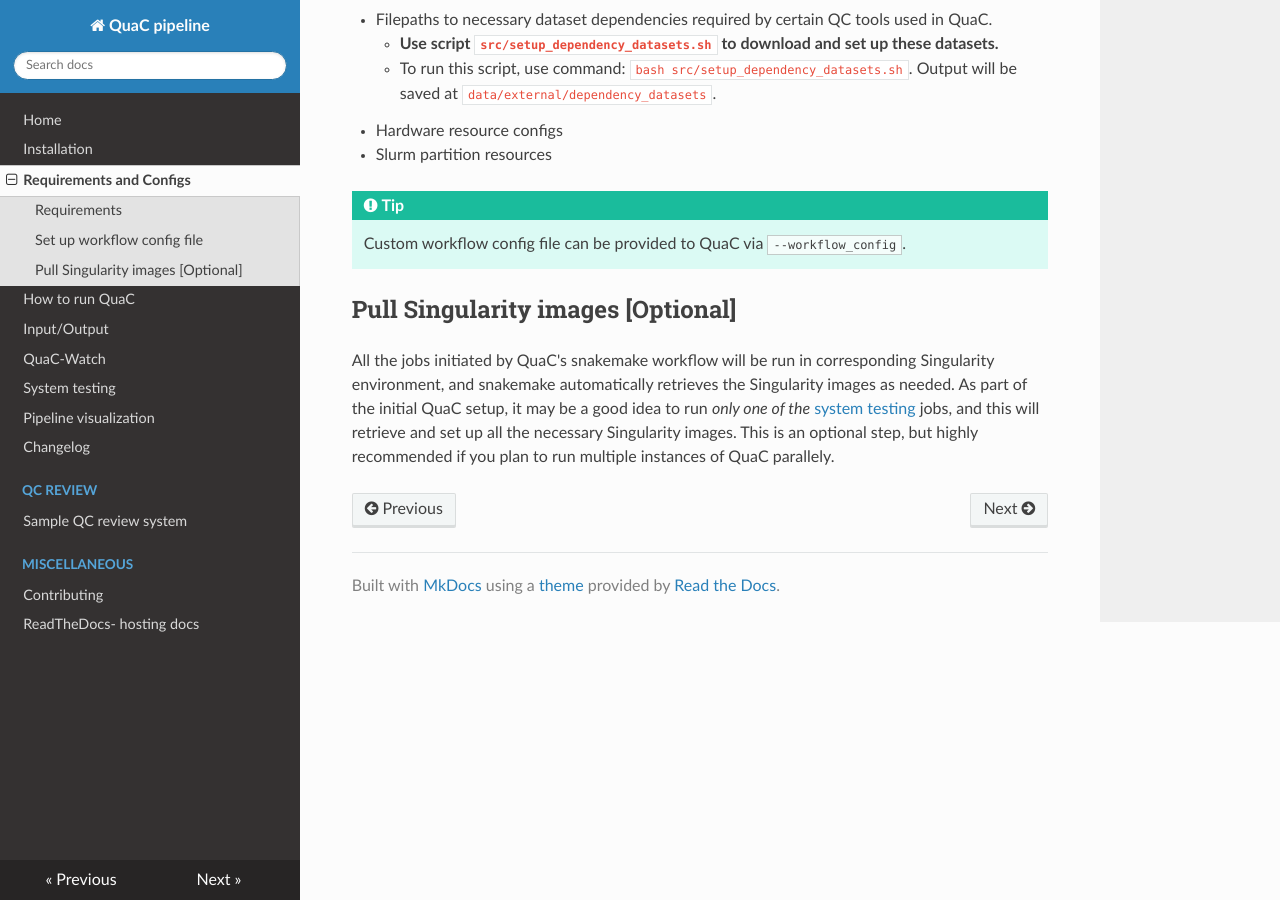
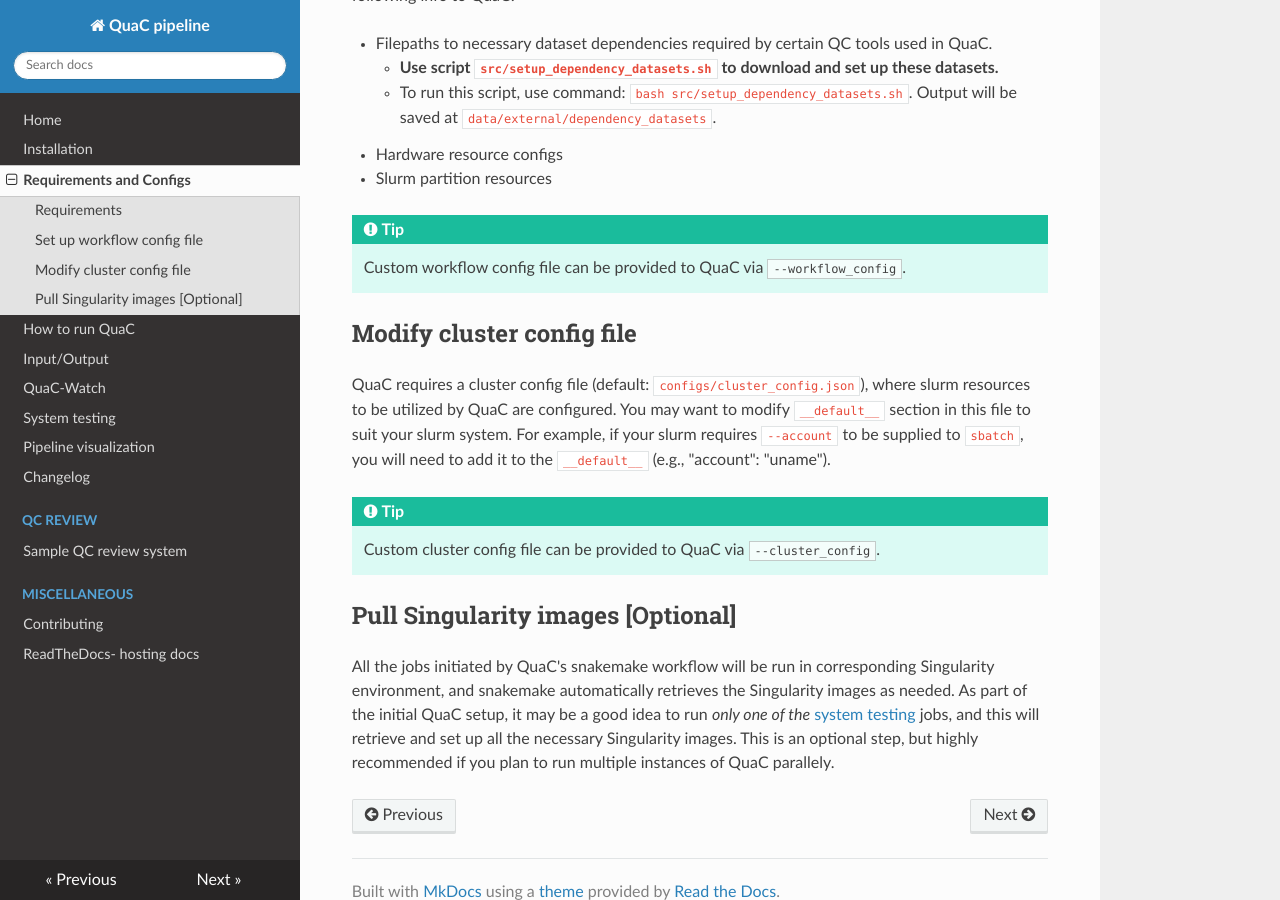
Before and after one commit to uab-cgds-worthey/quac, an MkDocs documentation site: the page built from docs/reqts_configs.md, in a window 1280 px wide and 900 px high, scrolled down 1196 px. Built offline with MkDocs 1.6.1, drawn with Linux system fonts in a browser that asks for light colours; nearby versions of some CDN libraries; some of the changed text lies outside the part shown.

Commit message:
adds cluster config as reqt to docs

```diff
--- a/docs/reqts_configs.md
+++ b/docs/reqts_configs.md
@@ -4,7 +4,8 @@ In order to run the QuaC pipeline, user needs to
 
 1. [Install the pipeline and set up the conda environment](./installation.md).
 2. Set up config files specifying paths and hardware resources required by QC tools used in the pipeline.
-3. (Optional) Run QuaC pipeline just to create singularity environments using the system testing datasets.
+3. Modify cluster config file to suit your Slurm setup.
+4. (Optional) Run QuaC pipeline just to create singularity environments using the system testing datasets.
 
 ## Requirements
 
@@ -48,6 +49,14 @@ QuaC requires a workflow config file in yaml format (default: `configs/workflow.
     Custom workflow config file can be provided to QuaC via `--workflow_config`.
 
 
+## Modify cluster config file
+
+QuaC requires a cluster config file (default: `configs/cluster_config.json`), where slurm resources to be utilized by QuaC are configured. You may want to modify `__default__` section in this file to suit your slurm system. For example, if your slurm requires `--account` to be supplied to `sbatch`, you will need to add it to the `__default__` (e.g., "account": "uname").
+
+!!! tip
+    Custom cluster config file can be provided to QuaC via `--cluster_config`.
+
+
 ## Pull Singularity images [Optional]
 
 All the jobs initiated by QuaC's snakemake workflow will be run in corresponding Singularity environment, and snakemake automatically retrieves the Singularity images as needed. As part of the initial QuaC setup, it may be a good idea to run _only one of the_ [system testing](./system_testing.md) jobs, and this will retrieve and set up all the necessary Singularity images. This is an optional step, but highly recommended if you plan to run multiple instances of QuaC parallely.
```
